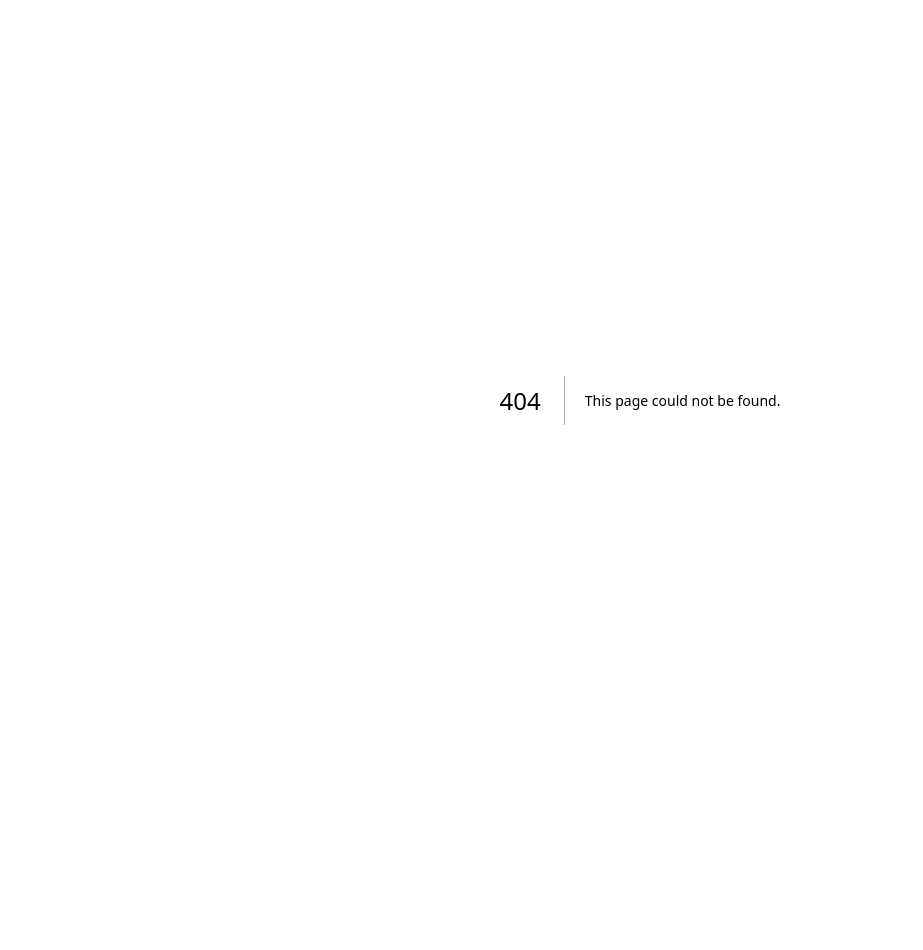
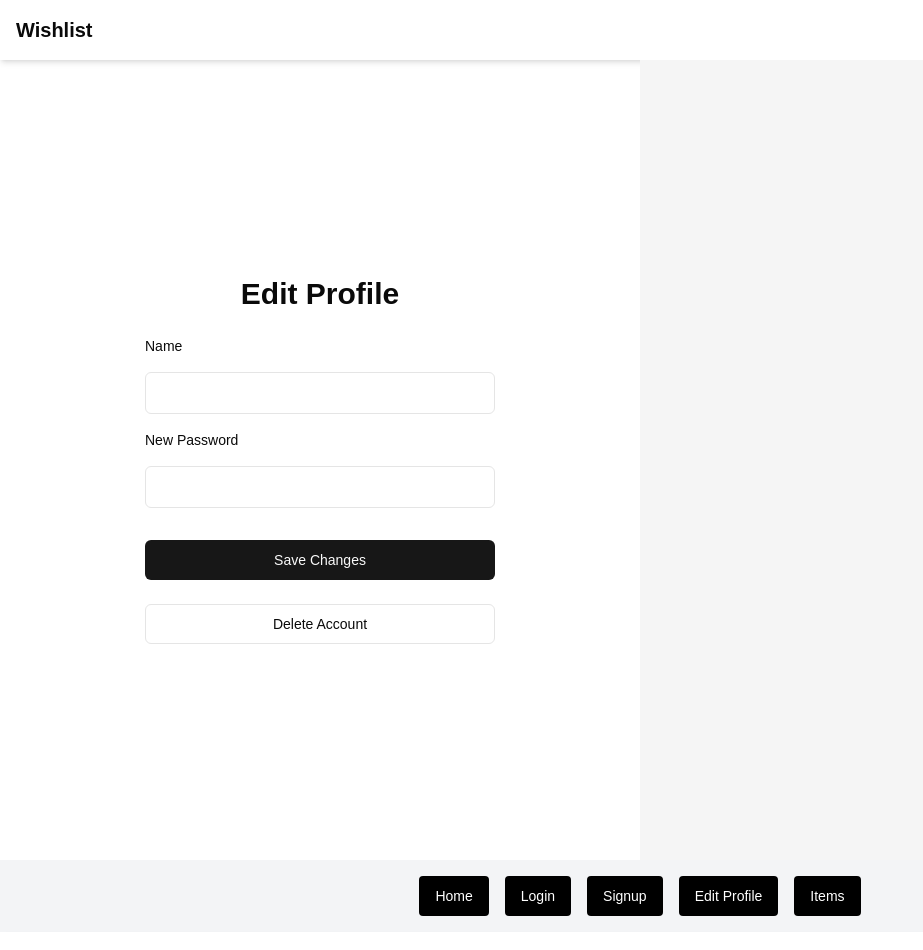
Before and after one commit to tshasan/CST438Project2Frontend, a Next.js app in the folder frontend/: page /editProfile in a window 1280 px wide. Before the commit this address had no page. Shown: the top 950 px of the page, without its empty margins (0-923 px from the left). Before the commit the page ends 800 px from the top, so only its background shows below. Built offline with nearby package versions, Linux system fonts and the light colour scheme.

Commit message:
editProfile page added
added editProfile page

```diff
--- a/frontend/app/login/page.tsx
+++ b/frontend/app/editProfile/page.tsx
@@ -1,17 +1,16 @@
-"use client";
-
 import DebugRoute from "@/components/common/debugroute";
-import LoginPage from "@/components/pages/loginPage";
+import { Footer } from "@/components/common/footer";
 import { Header } from "@/components/common/header";
-import { Footer } from "@/components/common/footer";
+import EditProfile from "@/components/pages/editProfile";
+import { Edit } from "@/node_modules/lucide-react/dist/lucide-react";
 
 export default function Home() {
   return (
     <div>
       <Header/>
-      <LoginPage/>
+      <EditProfile/>
+      <DebugRoute />
       <Footer/>
-      <DebugRoute />
     </div>
   );
 }
--- a/frontend/app/page.tsx
+++ b/frontend/app/page.tsx
@@ -9,8 +9,8 @@ export default function Home() {
     <div>
       <Header/>
       <LandingPage />
+      <DebugRoute />
       <Footer />
-      <DebugRoute />
     </div>
   );
 }
--- a/frontend/app/signup/page.tsx
+++ b/frontend/app/signup/page.tsx
@@ -9,8 +9,8 @@ export default function Home() {
       <header/>
       <Header/>
       <SignupPage/>
+      <DebugRoute/>
       <Footer />
-      <DebugRoute/>
     </div>
   );
 }
--- a/frontend/components/common/debugroute.tsx
+++ b/frontend/components/common/debugroute.tsx
@@ -6,22 +6,27 @@ const DebugRoute = () => {
   const router = useRouter();
 
   const routes = [
-    { name: "Landing", path: "/" },
+    { name: "Home", path: "/" },
     { name: "Login", path: "/login" },
-    { name: "Profile", path: "/profile" },
     { name: "Signup", path: "/signup" },
+    { name: "Edit Profile", path: "/editProfile" },
     { name: "Items", path: "/items" },
   ];
 
   return (
-    <div className="flex justify-center  bg-gray-100">
-        {routes.map((route) => (
-          <Button key={route.path} onClick={() => router.push(route.path)} className="px-4 py-2 bg-blue-500 text-white rounded hover:bg-blue-600">
-            {route.name}
-          </Button>
-        ))}
+    <div className="flex justify-center bg-gray-100 space-x-4 py-4">
+      {routes.map((route) => (
+        <Button
+          key={route.path}
+          onClick={() => router.push(route.path)}
+          className="px-4 py-2 bg-black text-white rounded hover:bg-gray-800"
+        >
+          {route.name}
+        </Button>
+      ))}
     </div>
   );
+
 };
 
 export default DebugRoute;
--- /dev/null
+++ b/frontend/components/pages/editProfile.tsx
@@ -0,0 +1,81 @@
+"use client";
+
+import { useState } from "react";
+import { Button } from "@/components/ui/button";
+
+export default function EditProfile() {
+  // State to store user's name and password
+  const [name, setName] = useState("");
+  const [password, setPassword] = useState("");
+
+  // Handler functions for input changes
+  const handleNameChange = (e: React.ChangeEvent<HTMLInputElement>) => {
+    setName(e.target.value);
+  };
+
+  const handlePasswordChange = (e: React.ChangeEvent<HTMLInputElement>) => {
+    setPassword(e.target.value);
+  };
+
+  // Handler function for saving profile changes
+  const handleSaveChanges = () => {
+    console.log("Saving changes:", { name, password });
+  };
+
+  // Handler function for deleting the account
+  const handleDeleteAccount = () => {
+    const confirmed = confirm("Are you sure you want to delete your account? This action cannot be undone.");
+    if (confirmed) {
+      console.log("Account deleted");
+    }
+  };
+
+  return (
+    <div className="w-full lg:grid lg:min-h-[600px] lg:grid-cols-2 xl:min-h-[800px]">
+      <div className="flex items-center justify-center py-12">
+        <div className="mx-auto grid w-[350px] gap-6 text-center">
+          <h1 className="text-3xl font-bold">Edit Profile</h1>
+
+          <div className="grid gap-4 text-left">
+            {/* Name Field */}
+            <label htmlFor="name" className="block text-sm font-medium">
+              Name
+            </label>
+            <input
+              id="name"
+              type="text"
+              value={name}
+              onChange={handleNameChange}
+              className="w-full px-4 py-2 border rounded-md focus:outline-none focus:ring-2 focus:ring-primary focus:border-transparent"
+            />
+
+            {/* Password Field */}
+            <label htmlFor="password" className="block text-sm font-medium">
+              New Password
+            </label>
+            <input
+              id="password"
+              type="password"
+              value={password}
+              onChange={handlePasswordChange}
+              className="w-full px-4 py-2 border rounded-md focus:outline-none focus:ring-2 focus:ring-primary focus:border-transparent"
+            />
+
+            {/* Save Changes Button */}
+            <Button className="w-full mt-4" onClick={handleSaveChanges}>
+              Save Changes
+            </Button>
+
+            {/* Delete Account Button */}
+            <Button variant="outline" className="w-full mt-2" onClick={handleDeleteAccount}>
+              Delete Account
+            </Button>
+          </div>
+        </div>
+      </div>
+      <div className="hidden bg-muted lg:block">
+        {/* Optional background section to match the style of the landing page */}
+      </div>
+    </div>
+  );
+}
```
